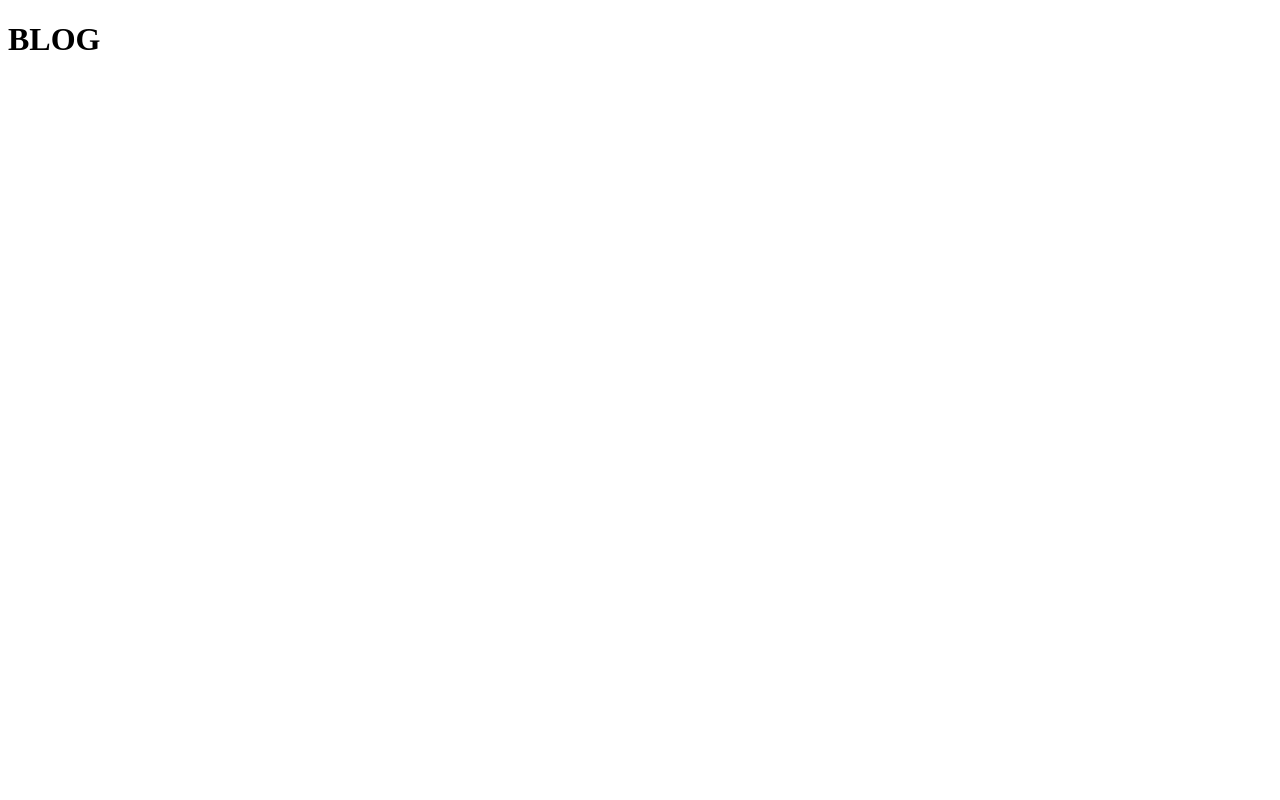
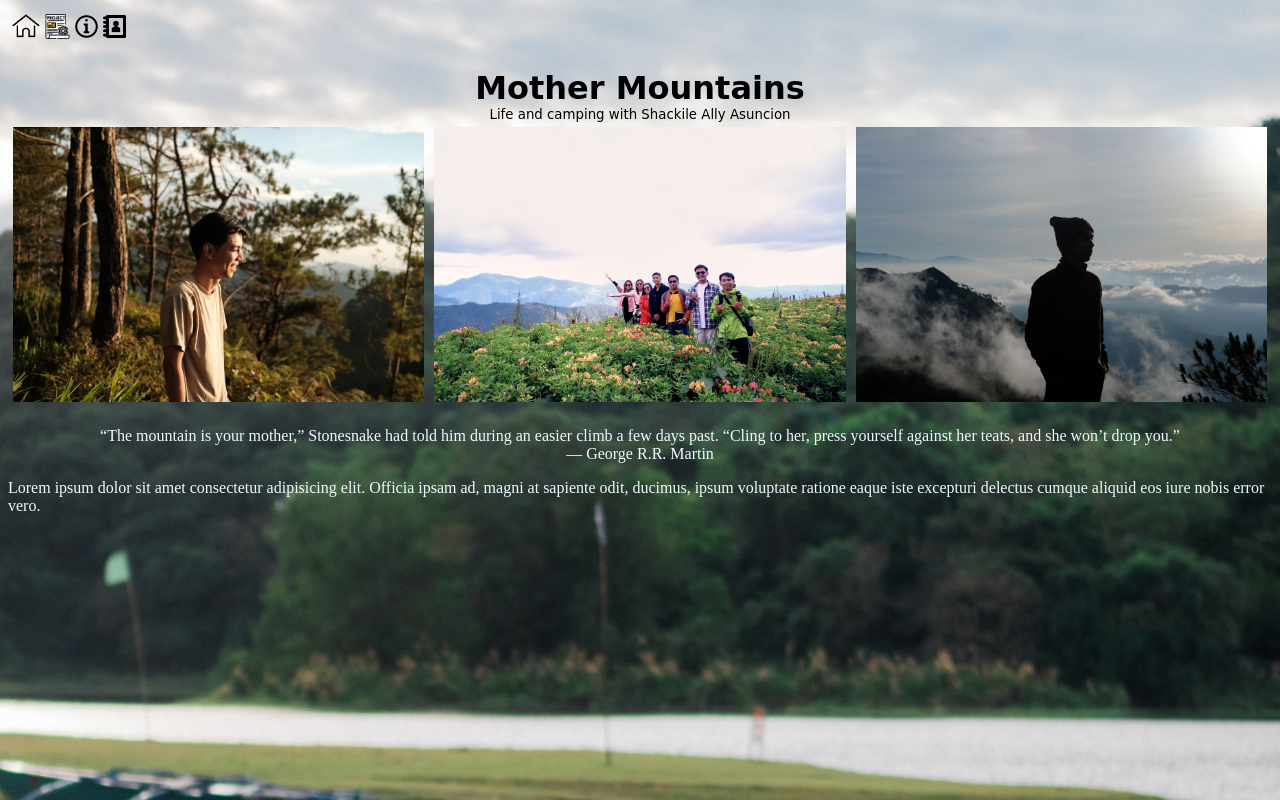
Before and after one commit to allyasuncion/allyasuncion.github.io, a plain HTML site: page Blog.html in a window 1280 px wide. Drawn offline with Linux system fonts and the light colour scheme.

Commit message:
Add files via upload

```diff
--- a/Blog.html
+++ b/Blog.html
@@ -5,9 +5,69 @@
     <meta http-equiv="X-UA-Compatible" content="IE=edge">
     <meta name="viewport" content="width=device-width, initial-scale=1.0">
     <title>Blog</title>
-    <h1>BLOG</h1>
+
 </head>
-<body>
+<body >
+    <style>
+        body {
+            background-image: url(background.jpg);
+            background-repeat: no-repeat;
+            background-attachment: fixed;
+            background-size: cover;
+        }
+    </style>
+    <table>
+        <tr>
+                <th><a href="Home.html"><img src="home.png" height="30"></a></th>
+                <th><a href="Project.html"><img src="projects.png" height="25"></a></th>
+                <th><a href="About.html"><img src="about.png" height="25"></a></th>
+                <th><a href="Contact Me.html"><img src="contacts.png" height="23"></a></th>
+        </tr>
+    </table>
+    <center><h1 style="font-family: cursive; margin-bottom:0;">Mother Mountains</h1></center>
+    <center><p style="font-size:smaller; font-family: cursive; margin : 0; padding-top:0;">
+        Life and camping with Shackile Ally Asuncion</p></center>
+
+    <style>
+        * {
+          box-sizing: border-box;
+        }
+
+        .column {
+          float: left;
+          width: 33.33%;
+          padding: 5px;
+        }
+
+        .row::after {
+          content: "";
+          clear: both;
+          display: table;
+        }
+    </style>
+</head>
+
+    <div class="row">
+      <div class="column">
+        <img src="Tenglawan.JPG" alt="Snow" style="width:100%">
+      </div>
+      <div class="column">
+        <img src="Atok.jpg" alt="Forest" style="width:100%">
+      </div>
+      <div class="column">
+        <img src="Ulap.JPG" alt="Mountains" style="width:100%">
+      </div>
+    </div>
+<center>
+    <p style="margin-bottom:0; color: aliceblue;">“The mountain is your mother,” Stonesnake had told him during an easier climb a
+        few days past. “Cling to her, press yourself against her teats, and she won’t drop you.”
+    </p>
+</center>
+<center>
+    <p style="margin : 0; padding-top:0; color: aliceblue;" >— George R.R. Martin</p></center>
+    <p style="color: aliceblue;">Lorem ipsum dolor sit amet consectetur
+        adipisicing elit. Officia ipsam ad, magni at sapiente odit, ducimus, ipsum voluptate ratione eaque iste excepturi delectus
+        cumque aliquid eos iure nobis error vero.</p>
 
 </body>
 </html>
```
Also changed, not shown: Home.html (+0 -1 lines), Atok.jpg (added), Tenglawan.JPG (added), Ulap.JPG (added), about.png (added), background.jpg (added), contact.jpg (added), contacts.png (added), home.png (added), mountains.png (added), mountains.webp (added), projects.png (added).
